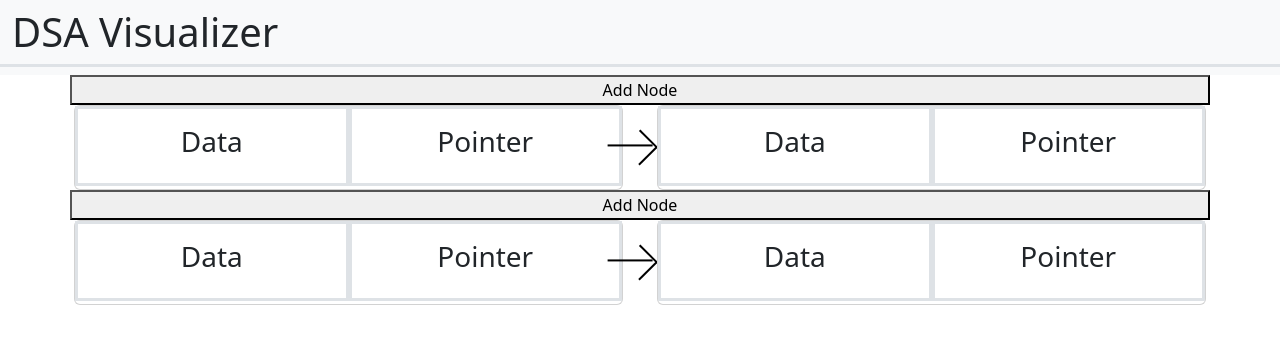
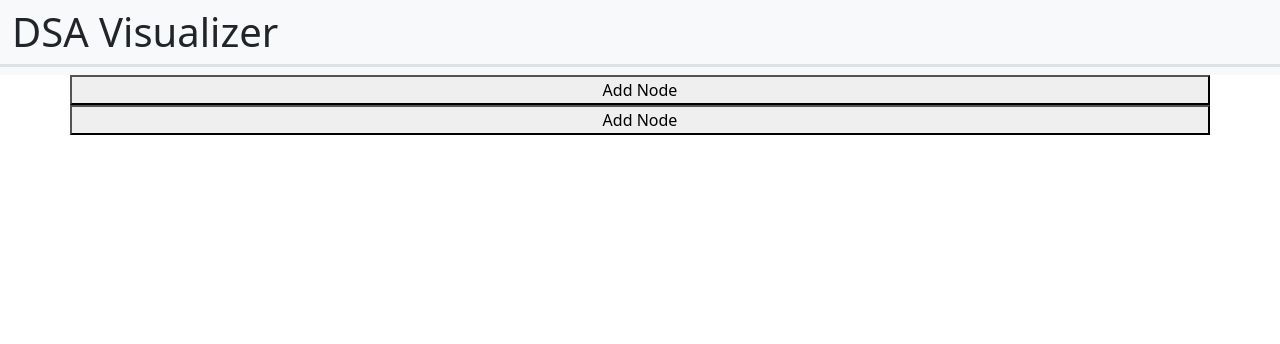
Before and after one commit to mwormley008/dsa_visualizer, a React (Create React App) app: page / in a window 1280 px wide. Shown: the top 344 px of the page. Built offline with nearby package versions, Linux system fonts and the light colour scheme.

Commit message:
removed pointer segment

```diff
--- a/src/components/linkedlist.jsx
+++ b/src/components/linkedlist.jsx
@@ -4,13 +4,13 @@ import Arrow from './arrow';
 
 export default function LinkedList() {
 
-  const [count, setCount] = useState(1)
+  const [count, setCount] = useState(0)
 
   let nodes = []
   for(let i = 0; i<count; i++) {
     nodes.push(
       <>
-      <Arrow /> <Lnode />
+      <Lnode /><Arrow />
       </>
     )
   }
@@ -23,7 +23,6 @@ export default function LinkedList() {
     <div className="container">
       <div className="row justify-content-between">
         <button onClick={handleClick}>Add Node</button>
-        <Lnode />
         {nodes}
       </div>
     </div>
--- a/src/components/lnode.jsx
+++ b/src/components/lnode.jsx
@@ -3,14 +3,9 @@ import React from 'react';
 
 export default function Lnode() {
     return (
-        <div className="card success mx-1 col-md">
-            <div className="slnode row">
-                    <div className="data card-body border border-3 col-md-6 border-end">
-                        <h3 className="text-center">Data</h3>
-                    </div>
-                    <div className="pointer col-md-6 border border-3 card-body">
-                        <h3 className="text-center">Pointer</h3>
-                    </div>
+        <div className=" mx-1 col-md">
+            <div className="slnode row data card-body border border-3 col-md">
+                        <h3 className="text-center">{Math.round(Math.random()* 10)}</h3>
             </div>
         </div>
     )
```
Also changed, not shown: src/index.css (line endings or trailing spaces).
